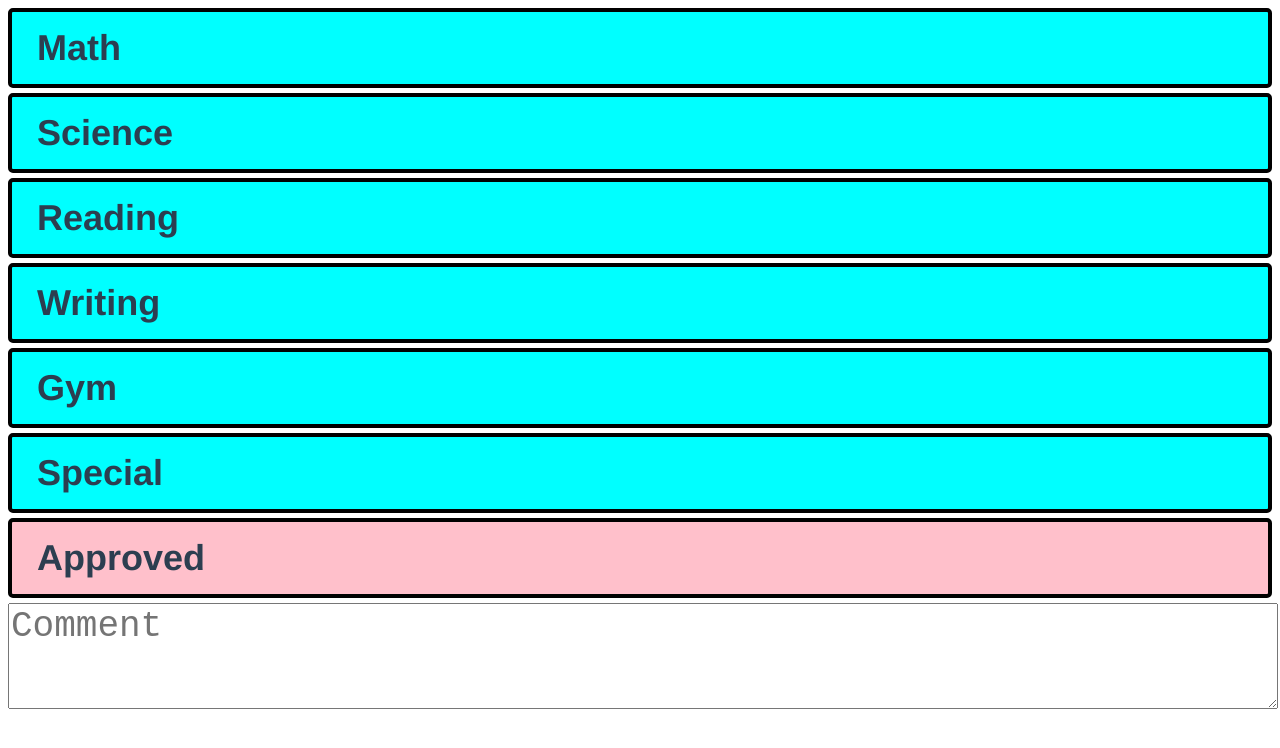
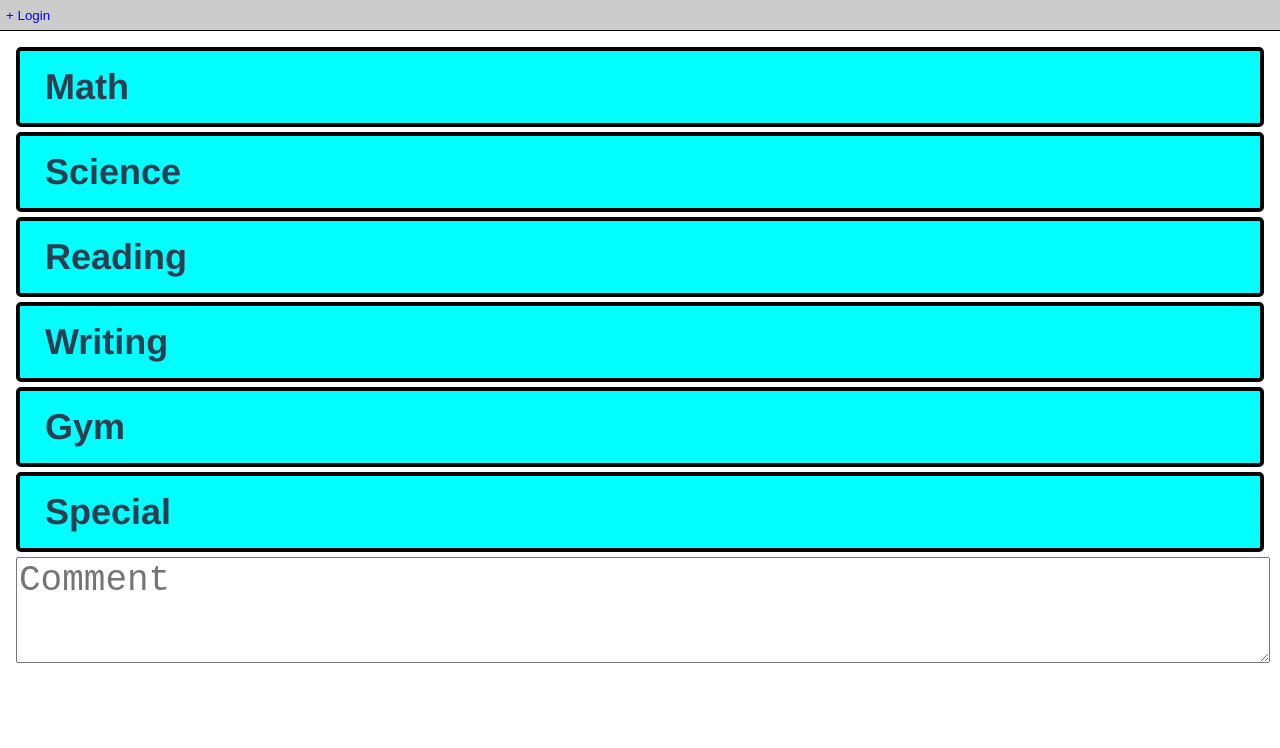
Before and after one commit to slatron/zoey-checklists, a Vue app: page /#/ in a window 1280 px wide. Shown: the top 748 px of the page. Built offline with nearby package versions, Linux system fonts and the light colour scheme; no server answers; what vuefire would draw is missing.

Commit message:
add autorization and login header

```diff
--- a/src/App.vue
+++ b/src/App.vue
@@ -1,19 +1,145 @@
 <template>
   <div id="app">
-    <!-- <div id="nav">
-      <router-link to="/">Home</router-link> |
-      <router-link to="/about">About</router-link>
-    </div> -->
-    <router-view/>
+    <header
+      v-if="ready"
+      class="centered-vert"
+    >
+      <button
+        v-if="user_logged_in"
+        class="button-header"
+        @click="logoutUser()"
+      >
+        Logout
+      </button>
+      <button
+        v-if="!user_logged_in"
+        class="button-header"
+        @click="toggleLogin()"
+      >
+        <span v-show="!open_login_form">+</span>
+        <span v-show="open_login_form">-</span>
+        Login
+      </button>
+    </header>
+    <div class="login-form-container" v-if="open_login_form">
+      <form @submit.prevent>
+        <fieldset>
+          <label for="uname-input">Username:</label>
+          <input
+            autocomplete="off"
+            id="uname-input"
+            v-model="username"
+            type="text"
+          >
+        </fieldset>
+        <fieldset>
+          <label for="pass-input">Password:</label>
+          <input
+            autocomplete="off"
+            id="pass-input"
+            v-model="password"
+            type="password"
+          >
+        </fieldset>
+        <div class="button-row-submit">
+          <button
+            @click="doLogin()"
+          >
+            login
+          </button>
+        </div>
+      </form>
+    </div>
+    <router-view />
   </div>
 </template>
 
+<script>
+import { Auth } from './db';
+
+export default {
+  name: 'AppLayout',
+  data () {
+    return {
+      open_login_form: false,
+      username: '',
+      password: '',
+      user_logged_in: false,
+      ready: false
+    }
+  },
+  mounted: function() {
+    this.ready = true
+  },
+  created: function() {
+    const vm = this
+    Auth.onAuthStateChanged(function(user) {
+      if (user) {
+        vm.user_logged_in = true
+      } else {
+        vm.user_logged_in = false
+      }
+    });
+  },
+  methods: {
+    toggleLogin: function () {
+      this.open_login_form = !this.open_login_form
+    },
+    doLogin: function () {
+      const vm = this
+      Auth.signInWithEmailAndPassword(this.username, this.password)
+        .then(function(response) {
+          vm.open_login_form = false
+          vm.username = ''
+        })
+        .catch(function(error) {
+          // const errorCode = error.code
+          // const errorMessage = error.message
+        })
+        .finally(function() {
+          vm.password = ''
+        })
+    },
+    logoutUser: function() {
+      if (Auth.currentUser) Auth.signOut()
+    }
+  }
+}
+</script>
+
+
 <style lang="scss">
+// reset styles
+body, html {
+  margin: 0;
+  padding: 0;
+}
+fieldset {
+  border: none;
+}
+
+// Layout
 #app {
   font-family: 'Avenir', Helvetica, Arial, sans-serif;
   -webkit-font-smoothing: antialiased;
   -moz-osx-font-smoothing: grayscale;
   color: #2c3e50;
+  position: relative;
+  padding-top: 31px;
+}
+
+header {
+  height: 30px;
+  border-bottom: 1px solid black;
+  background: #ccc;
+  position: fixed;
+  width: 100%;
+  top: 0;
+  z-index: 50;
+}
+
+.big-label-area {
+  margin: 1em;
 }
 
 .big-label-area label {
@@ -31,17 +157,14 @@
   display: flex;
   align-items: center;
   background-color: aqua;
-
   svg {
     padding-left: 15px;
     display: none;
     color: #b71212;
   }
-
   &.approved {
     background-color: pink;
   }
-
   &.done {
     background-color: lime;
 
@@ -53,20 +176,44 @@
       display: block;
     }
   }
-
   input {
     display: none;
   }
 }
 
-// #nav {
-//   padding: 30px;
-//   a {
-//     font-weight: bold;
-//     color: #2c3e50;
-//     &.router-link-exact-active {
-//       color: #42b983;
-//     }
-//   }
-// }
+.login-form-container {
+  padding: 0.25em;
+  border-right: 1px solid #000;
+  border-bottom: 1px solid #000;
+  border-radius: 0 0 1rem 0;
+  width: 250px;
+  background: #ccc;
+  position: fixed;
+  top: 30px;
+  left: 0;
+  z-index: 100;
+}
+
+.button-header {
+  border: none;
+  color: blue;
+  background: none;
+  cursor: pointer;
+}
+
+.button-row-submit {
+  text-align: right;
+  padding: 0.5em;
+}
+
+// Shared layout classes
+.centered {
+  display: flex;
+  align-items: center;
+  justify-content: center;
+}
+.centered-vert {
+  display: flex;
+  align-items: center;
+}
 </style>
--- a/src/components/HomeschoolAdd.vue
+++ b/src/components/HomeschoolAdd.vue
@@ -8,6 +8,7 @@
       :form-title="label.name"
     ></BigLabel>
     <label
+      v-if="user_logged_in"
       :class="{'done': approved}"
       class="approved"
       for="cb-approved">
@@ -27,7 +28,7 @@
 
 <script>
 // Fields:
-import { db } from '../db'
+import { db, Auth } from '../db'
 import { Timestamp } from '../db'
 import BigLabel from '@/components/BigLabel'
 
@@ -57,11 +58,22 @@ export default {
         special: false,
         writing: false
       },
-      approved: false
+      approved: false,
+      user_logged_in: false,
     }
   },
   firestore: {
     days: db.collection('homeschool')
+  },
+  created: function() {
+    const vm = this
+    Auth.onAuthStateChanged(function(user) {
+      if (user) {
+        vm.user_logged_in = true
+      } else {
+        vm.user_logged_in = false
+      }
+    });
   },
   methods: {
     saveDay: function() {
--- a/src/db.js
+++ b/src/db.js
@@ -1,19 +1,15 @@
-import firebase from 'firebase/app'
+import firebase from 'firebase/app';
 import 'firebase/firestore'
+import 'firebase/auth';
+import config from './secrets'
 
-const config = {
-  apiKey: "AIzaSyBBjaxqgNwl6krH0aqNfINaWhUyKwVBZDk",
-  authDomain: "zoey-checklists.firebaseapp.com",
-  databaseURL: "https://zoey-checklists.firebaseio.com",
-  projectId: "zoey-checklists",
-  storageBucket: "zoey-checklists.appspot.com",
-  messagingSenderId: "1071226450562",
-  appId: "1:1071226450562:web:40ff1ae299ff374a003a9b"
-}
+const firebaseApp = firebase.initializeApp(config)
 
-export const db = firebase
-  .initializeApp(config)
+export const db = firebaseApp
   .firestore()
+
+export const Auth = firebaseApp
+  .auth()
 
 const { Timestamp } = firebase.firestore
 export { Timestamp }
--- a/src/router.js
+++ b/src/router.js
@@ -13,7 +13,7 @@ export default new Router({
     },
     {
       path: '/homeschool/read',
-      name: 'rules',
+      name: 'read homeschool',
       component: () => import(/* webpackChunkName: "about" */ './views/HomeschoolReadView.vue')
     },
     {
```
Also changed, not shown: 2 other files (tests, documents, lock files or other folders).
